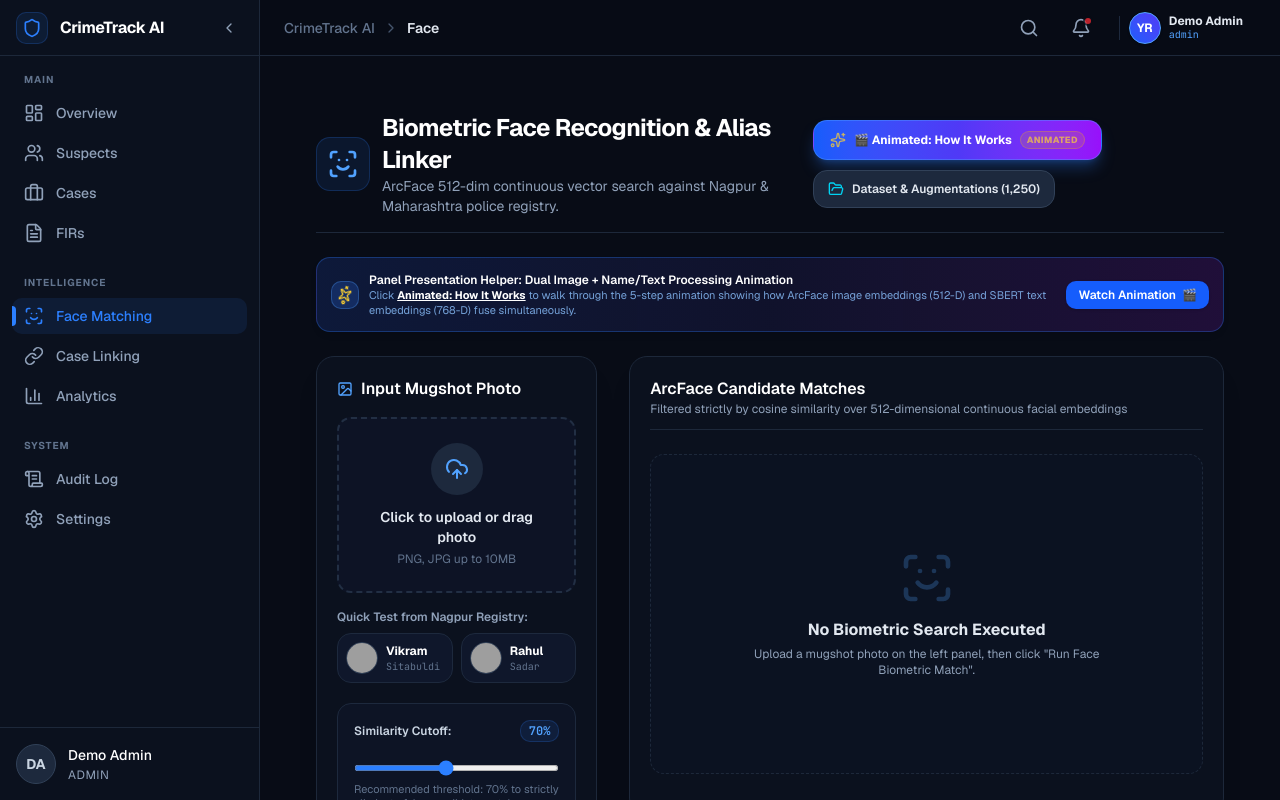
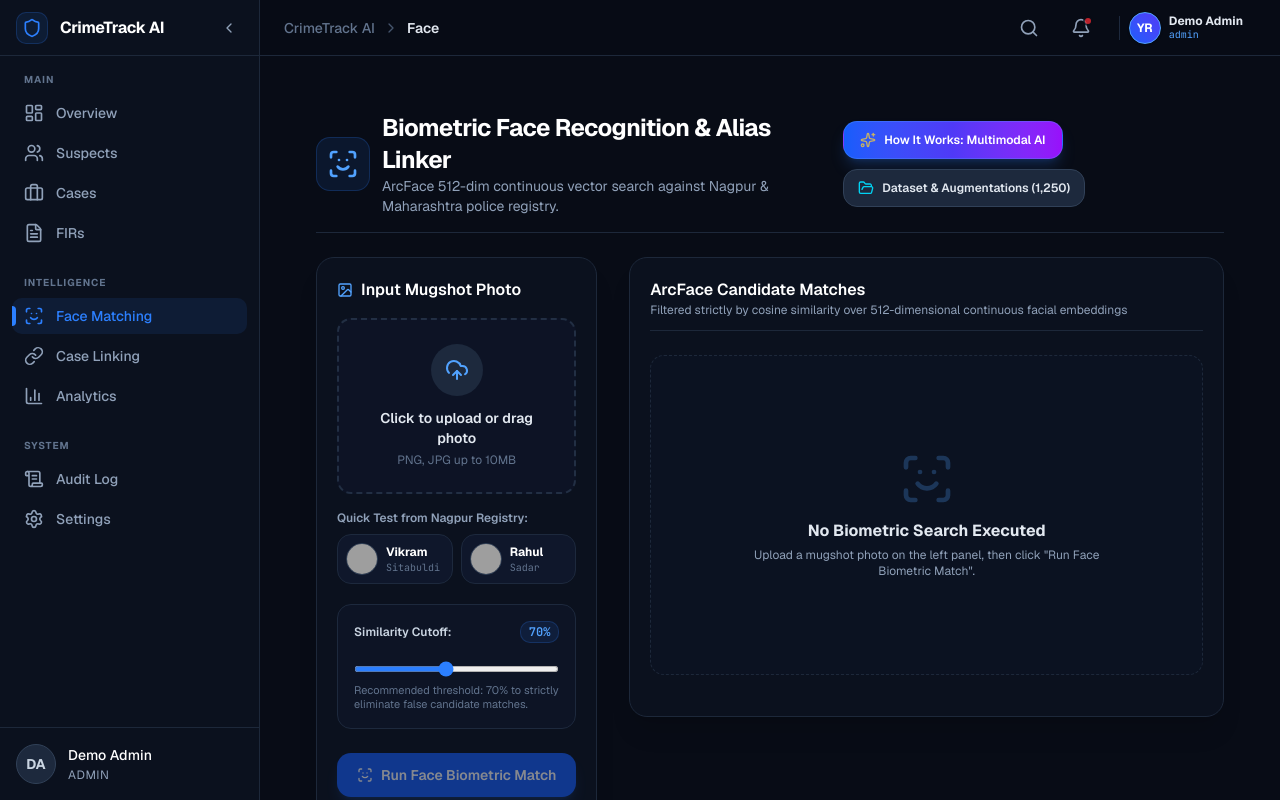
Before and after one commit to YashRahane2026/MajorProject, a Next.js app: page /matching/face in a window 1280 px wide. Built offline with nearby package versions, Linux system fonts and the light colour scheme; grey boxes are pictures that could not be loaded.

Commit message:
chore: remove panel presentation banner from face matching for clean production UI

```diff
--- a/src/app/(dashboard)/matching/face/page.tsx
+++ b/src/app/(dashboard)/matching/face/page.tsx
@@ -346,14 +346,11 @@ export default function FaceMatchingPage() {
         <div className="flex flex-wrap items-center gap-2.5">
           <button
             onClick={() => setShowHowItWorks(true)}
-            className="px-4 py-2.5 rounded-xl bg-gradient-to-r from-blue-600 via-indigo-600 to-purple-600 hover:from-blue-500 hover:to-purple-500 text-white text-xs font-bold flex items-center gap-2 shadow-lg shadow-blue-500/30 transition-all border border-blue-400/40 hover:scale-[1.02] active:scale-95"
-            title="Open Interactive Multimodal AI Pipeline Animated Explanation for Panel"
+            className="px-4 py-2.5 rounded-xl bg-gradient-to-r from-blue-600 via-indigo-600 to-purple-600 hover:from-blue-500 hover:to-purple-500 text-white text-xs font-semibold flex items-center gap-2 shadow-lg shadow-blue-500/20 transition-all border border-blue-400/30 hover:scale-[1.02] active:scale-95"
+            title="Open Interactive Multimodal AI Architecture & Pipeline Visualizer"
           >
             <Sparkles className="w-4 h-4 text-amber-300 animate-pulse" />
-            <span>🎬 Animated: How It Works</span>
-            <span className="bg-amber-400/20 text-amber-300 border border-amber-400/40 text-[9px] px-1.5 py-0.5 rounded uppercase tracking-wider font-extrabold animate-pulse">
-              ANIMATED
-            </span>
+            <span>How It Works: Multimodal AI</span>
           </button>
 
           <button
@@ -366,28 +363,6 @@ export default function FaceMatchingPage() {
           </button>
         </div>
       </header>
-
-      {/* Presentation Callout Banner */}
-      <div className="p-3.5 bg-gradient-to-r from-blue-900/30 via-indigo-900/20 to-purple-900/30 border border-blue-500/30 rounded-xl flex flex-col sm:flex-row sm:items-center justify-between gap-3 text-xs text-blue-200 shadow-md">
-        <div className="flex items-center gap-2.5">
-          <div className="w-7 h-7 rounded-lg bg-blue-500/20 border border-blue-400/30 flex items-center justify-center flex-shrink-0">
-            <Sparkles className="w-4 h-4 text-amber-300 animate-spin" style={{ animationDuration: '6s' }} />
-          </div>
-          <div>
-            <p className="font-semibold text-white">Panel Presentation Helper: Dual Image + Name/Text Processing Animation</p>
-            <p className="text-[11px] text-blue-300/80">
-              Click <strong className="text-white underline cursor-pointer hover:text-amber-300" onClick={() => setShowHowItWorks(true)}>Animated: How It Works</strong> to walk through the 5-step animation showing how ArcFace image embeddings (512-D) and SBERT text embeddings (768-D) fuse simultaneously.
-            </p>
-          </div>
-        </div>
-        <button
-          onClick={() => setShowHowItWorks(true)}
-          className="self-start sm:self-auto px-3 py-1.5 rounded-lg bg-blue-600 hover:bg-blue-500 text-white font-semibold flex items-center gap-1.5 shadow transition-all hover:scale-105 active:scale-95 flex-shrink-0 text-xs"
-        >
-          <span>Watch Animation</span>
-          <span>🎬</span>
-        </button>
-      </div>
 
       {/* Success alert banner when suspect is registered from search */}
       {registrationSuccessBanner && (
--- a/src/components/modals/dataset-inspector-modal.tsx
+++ b/src/components/modals/dataset-inspector-modal.tsx
@@ -59,7 +59,7 @@ export default function DatasetInspectorModal({ isOpen, onClose }: { isOpen: boo
             <button
               onClick={handleDownloadDataset}
               className="bg-purple-600 hover:bg-purple-500 text-white px-3 py-1.5 rounded-lg text-xs font-semibold flex items-center gap-1.5 shadow-md shadow-purple-500/20 transition-all"
-              title="Download JSON dataset for panel review"
+              title="Download JSON dataset for offline analysis & verification"
             >
               <Download className="w-3.5 h-3.5" /> Export JSON
             </button>
@@ -103,7 +103,7 @@ export default function DatasetInspectorModal({ isOpen, onClose }: { isOpen: boo
               <div>
                 <h3 className="text-sm font-bold text-white flex items-center gap-2">
                   <Sparkles className="w-4 h-4 text-purple-400" />
-                  Live Synthetic Augmentation Pipeline (Panel Demonstration)
+                  Live Synthetic Augmentation Pipeline (Surveillance Simulation)
                 </h3>
                 <p className="text-xs text-slate-400">
                   Select a suspect below to inspect how data augmentations simulate low-light CCTV, angular tilt, and blur:
```
